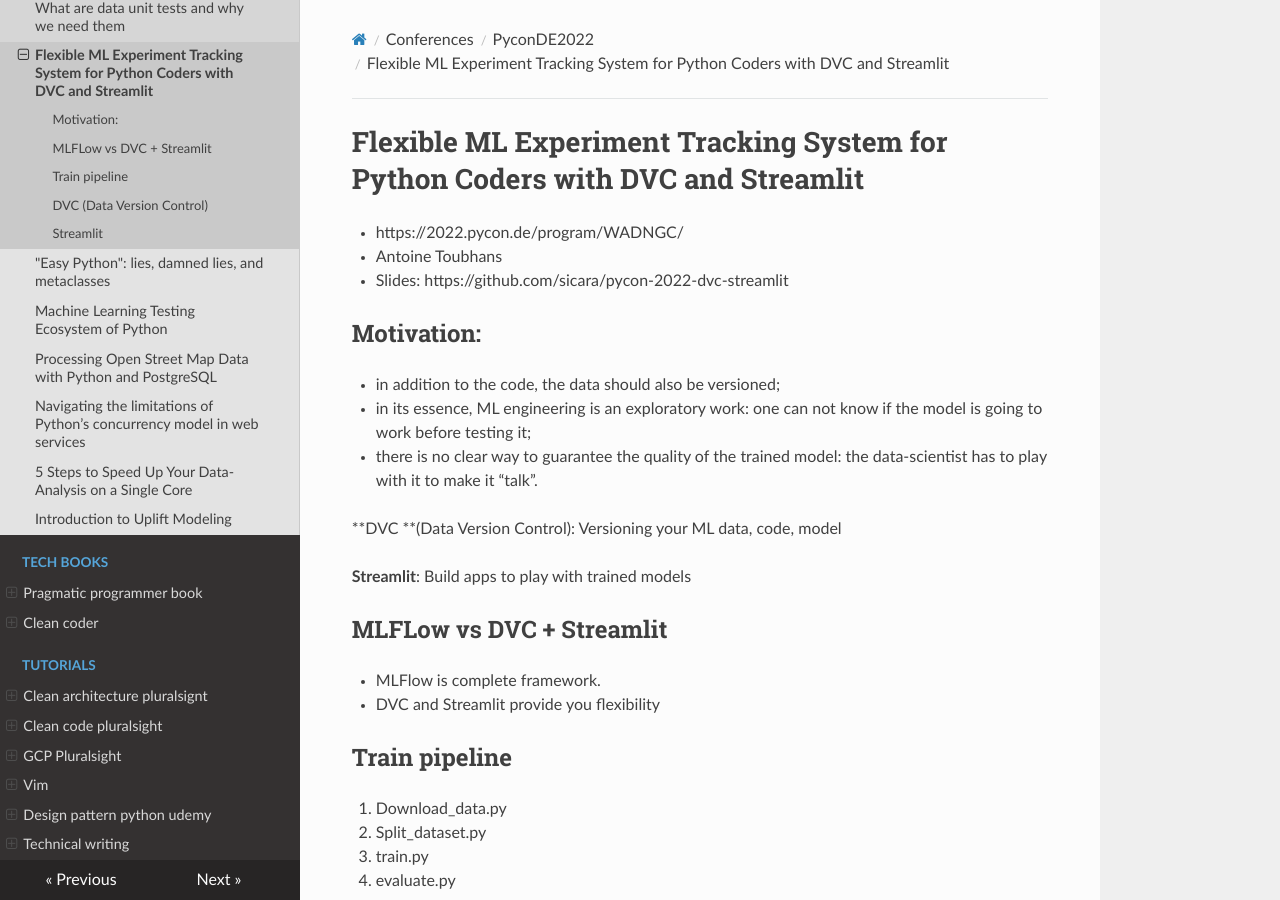
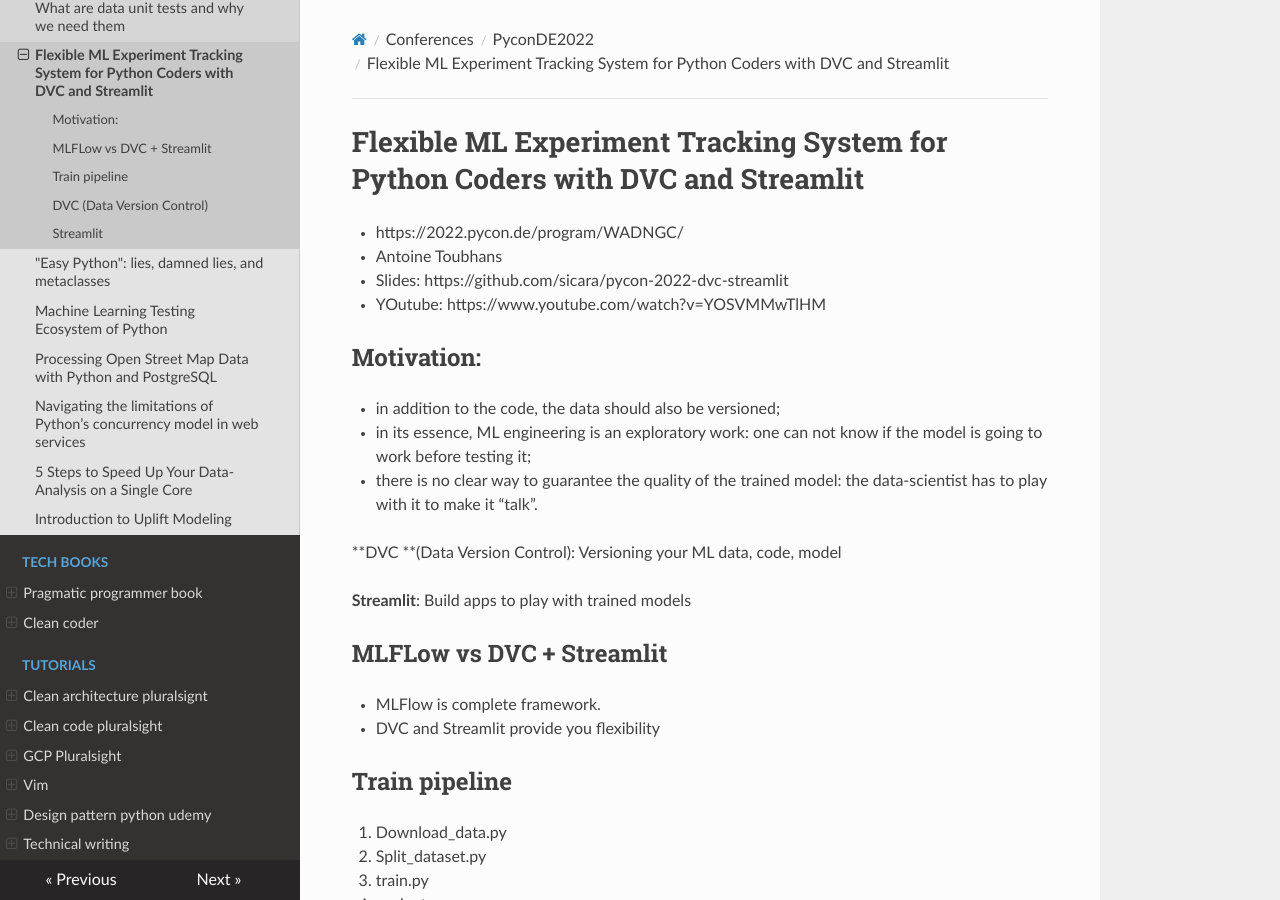
Before and after one commit to kaflesudip/coding-notes, an MkDocs documentation site: the page built from docs/Conferences/PyconDE2022/dvc_streamlit_ml_model_tracking.md, in a window 1280 px wide and 900 px high. Built offline with MkDocs 1.6.1, drawn with Linux system fonts in a browser that asks for light colours; nearby versions of some CDN libraries; some of the changed lines change nothing that is shown.

Commit message:
Update dvc_streamlit_ml_model_tracking.md

```diff
--- a/docs/Conferences/PyconDE2022/dvc_streamlit_ml_model_tracking.md
+++ b/docs/Conferences/PyconDE2022/dvc_streamlit_ml_model_tracking.md
@@ -3,6 +3,7 @@
 - https://2022.pycon.de/program/WADNGC/
 - Antoine Toubhans
 - Slides: https://github.com/sicara/pycon-2022-dvc-streamlit
+- YOutube: https://www.youtube.com/watch?v=YOSVMMwTlHM
 
 
 
```
